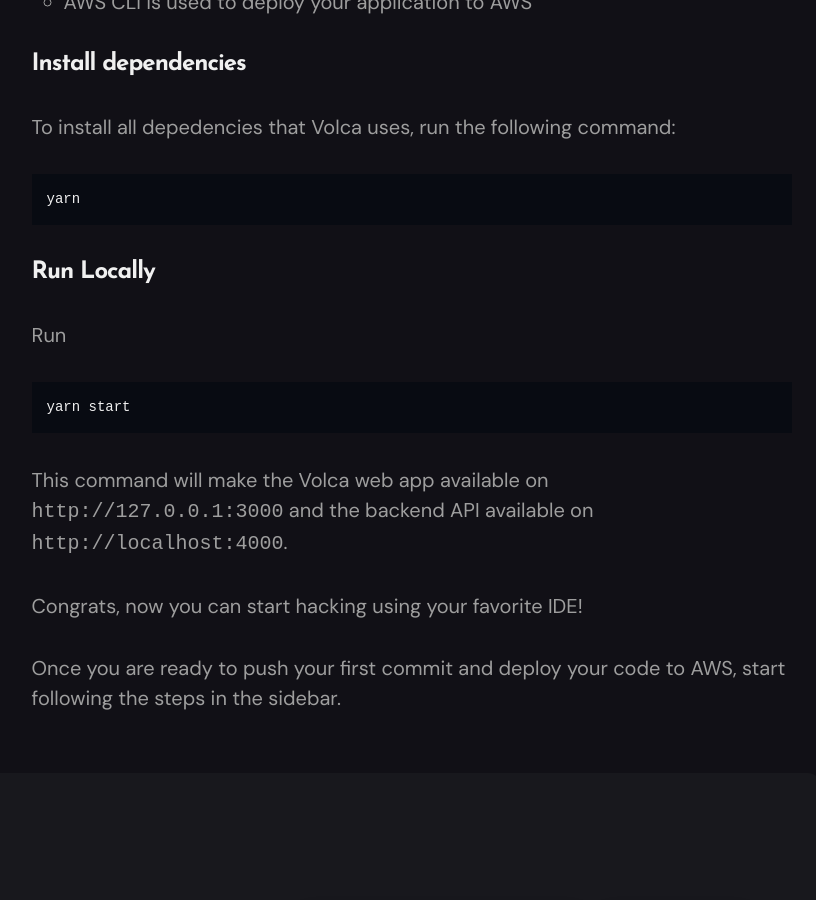
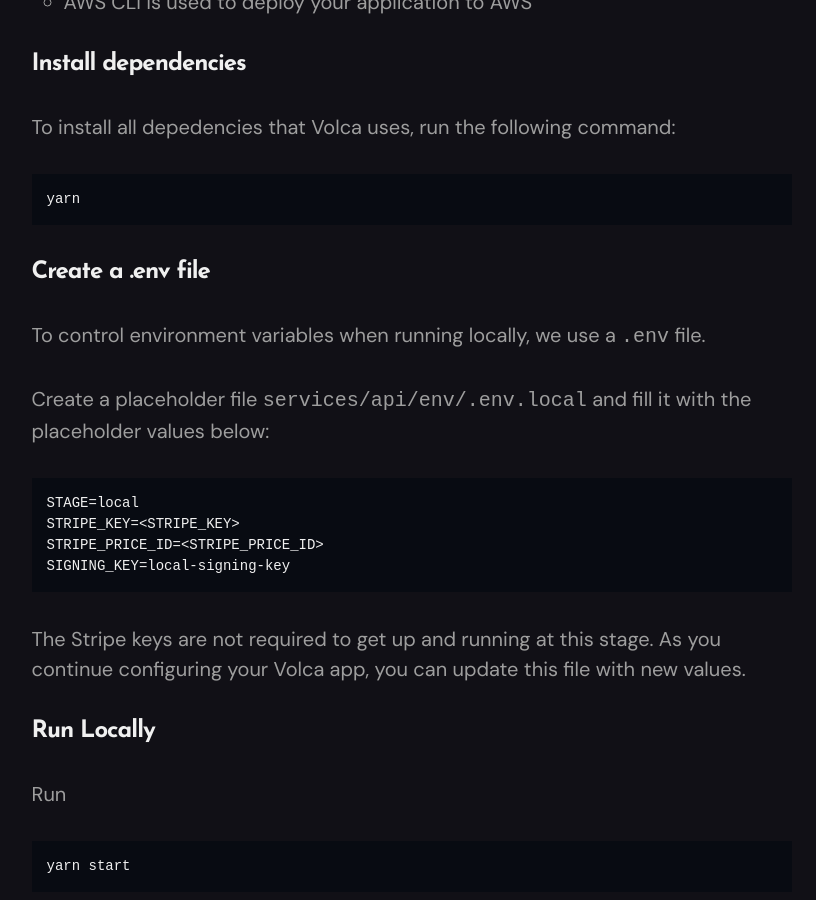
Before and after one commit to volca-io/volca-io.github.io, a Jekyll site: the page built from _pages/docs/getting-started.md, in a window 1280 px wide and 900 px high, scrolled down 1079 px. Shown: the whole window, without its empty margins (371-1187 px from the left). Built offline with Jekyll 4.4.1, drawn with Linux system fonts in a browser that asks for light colours; nearby versions of some CDN libraries.

Commit message:
Update getting-started.md

````diff
--- a/_pages/docs/getting-started.md
+++ b/_pages/docs/getting-started.md
@@ -31,6 +31,21 @@
 yarn
 ```
 
+### Create a .env file
+
+To control environment variables when running locally, we use a `.env` file.
+
+Create a placeholder file `services/api/env/.env.local` and fill it with the placeholder values below:
+
+```
+STAGE=local
+STRIPE_KEY=<STRIPE_KEY>
+STRIPE_PRICE_ID=<STRIPE_PRICE_ID>
+SIGNING_KEY=local-signing-key
+```
+
+The Stripe keys are not required to get up and running at this stage. As you continue configuring your Volca app, you can update this file with new values.
+
 ### Run Locally
 
 Run
````
